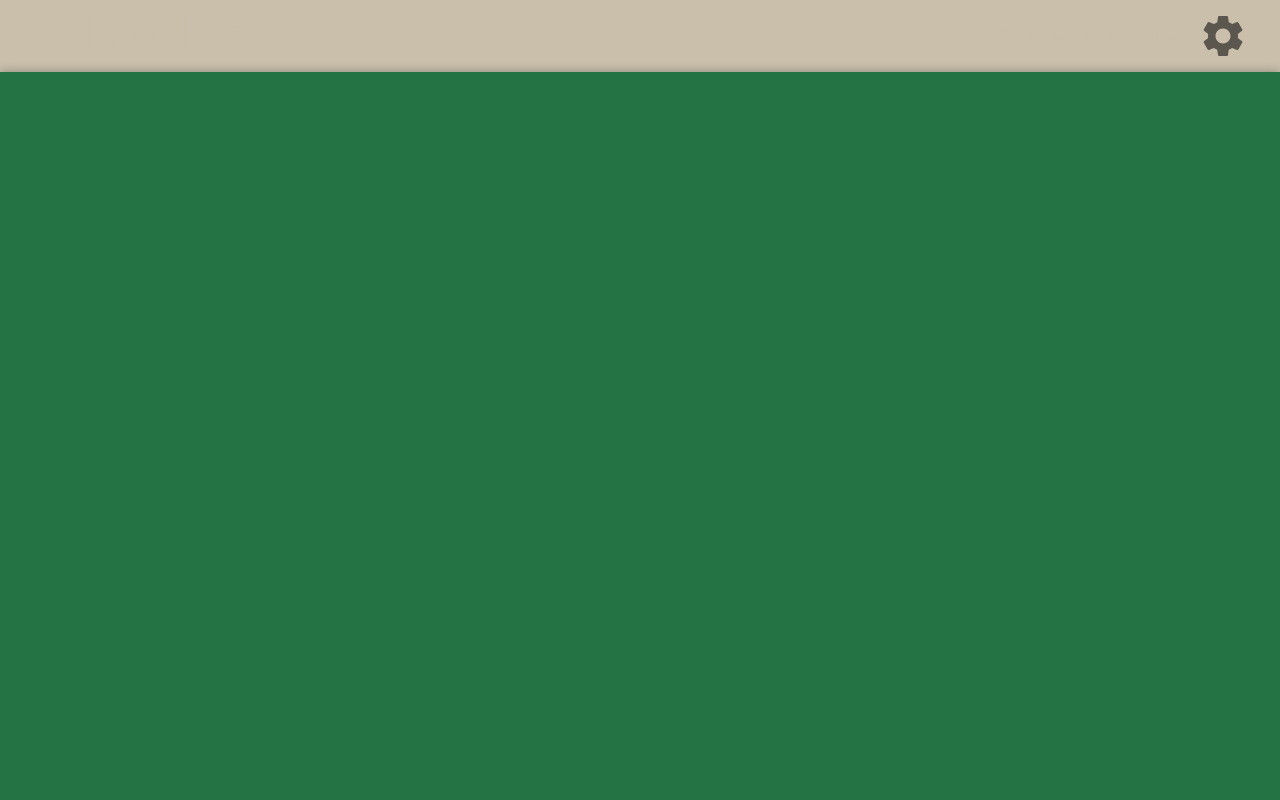
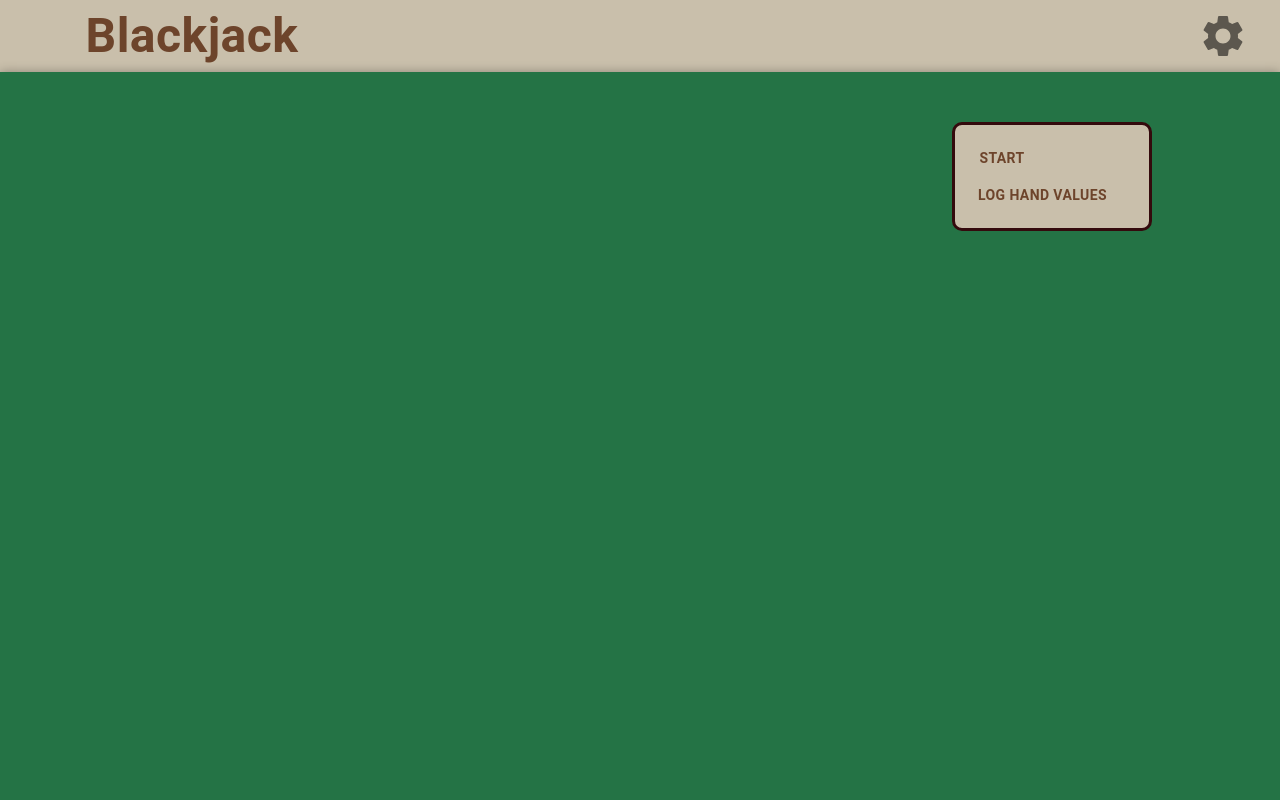
Before and after one commit to EthanNguyen-Tu/Blackjack, a React (Create React App) app: page / in a window 1280 px wide. Shown: the top 800 px of the page. Built offline with nearby package versions, Linux system fonts and the light colour scheme.

Commit message:
feat(Game): Separated Blackjack from App

```diff
--- a/src/App.tsx
+++ b/src/App.tsx
@@ -2,48 +2,30 @@ import React, { useState } from "react";
 import { Grid } from "@mui/system";
 import Settings from "./shared/components/Settings/Settings.tsx";
 import AllCards from "./pages/AllCards.tsx";
-import { AppBar, Button, Toolbar, Typography } from "@mui/material";
+import { AppBar, Toolbar, Typography } from "@mui/material";
 import Table from "./shared/components/Table/Table.tsx";
-import { DeckOfCards } from "./shared/components/PlayingCard/DeckOfCards.ts";
-import DecisionPanel from "./shared/components/DecisionPanel/DecisionPanel.tsx";
-import { HandOfCards } from "./shared/components/PlayingCard/HandOfCards.ts";
+import Blackjack from "./shared/components/Blackjack/Blackjack.tsx";
 
 function App() {
     const [showAllCards, setShowAllCards] = useState(true);
-    const [dealerHand, setDealerHand] = useState<HandOfCards>();
-    const [playerHand, setPlayerHand] = useState<HandOfCards>();
-
-    const deck = new DeckOfCards();
 
     const toggleAllCards = () => setShowAllCards(!showAllCards);
-
-    const logHandValues = () => {
-        console.log("Dealer Hand", dealerHand?.getHandValue());
-        console.log("Player Hand", playerHand?.getHandValue());
-    };
 
     return (
         <Grid container>
             <Grid size={12}>
-                <AppBar position="static" sx={{ backgroundColor: "#c9bfab" }}>
+                <AppBar position="static">
                     <Toolbar>
                         <Typography
                             marginLeft="5%"
                             fontSize={"3rem"}
                             sx={{
                                 flexGrow: 1,
-                                color: "primary.main",
                                 fontWeight: "bold",
                             }}
                         >
                             Blackjack
                         </Typography>
-                        <DecisionPanel
-                            deck={deck}
-                            setDealerHand={setDealerHand}
-                            setPlayerHand={setPlayerHand}
-                        />
-                        <Button onClick={logHandValues}>Log Hand Values</Button>
                         <Settings
                             showAllCards={showAllCards}
                             toggleAllCards={toggleAllCards}
@@ -52,7 +34,7 @@ function App() {
                 </AppBar>
             </Grid>
             <Grid container size={12} justifyContent={"center"}>
-                <Table dealer_hand={dealerHand} player_hand={playerHand} />
+                <Table game={<Blackjack />} />
             </Grid>
             {showAllCards && <AllCards />}
         </Grid>
--- /dev/null
+++ b/src/shared/components/Blackjack/Blackjack.tsx
@@ -0,0 +1,77 @@
+import { Grid } from "@mui/system";
+import PlayingCard from "../PlayingCard/PlayingCard.tsx";
+import "./Blackjack.css";
+import React, { useState } from "react";
+import { HandOfCards } from "../PlayingCard/HandOfCards.ts";
+import { DeckOfCards } from "../PlayingCard/DeckOfCards.ts";
+import DecisionPanel from "../DecisionPanel/DecisionPanel.tsx";
+
+function Blackjack() {
+    const [dealerHand, setDealerHand] = useState<HandOfCards>();
+    const [playerHand, setPlayerHand] = useState<HandOfCards>();
+
+    const deck = new DeckOfCards();
+
+    return (
+        <Grid
+            container
+            direction="column"
+            justifyContent="space-between"
+            alignItems="center"
+            style={{ height: "85%" }}
+        >
+            <DecisionPanel
+                deck={deck}
+                dealerHand={dealerHand}
+                playerHand={playerHand}
+                setDealerHand={setDealerHand}
+                setPlayerHand={setPlayerHand}
+                sx={{
+                    position: "absolute",
+                    top: "50px",
+                    right: "clamp(50px, 10vw, 200px)",
+                }}
+            />
+            <Grid
+                container
+                size={12}
+                justifyContent="center"
+                alignItems="center"
+            >
+                {dealerHand &&
+                    dealerHand.getHand().map((card, idx) => (
+                        <PlayingCard
+                            card={card}
+                            sx={{
+                                zIndex: idx,
+                                marginLeft: "-75px",
+                                marginTop: 25 * idx + "px",
+                            }}
+                            key={"Dealer-" + card}
+                        />
+                    ))}
+            </Grid>
+            <Grid
+                container
+                size={12}
+                justifyContent="center"
+                alignItems="center"
+            >
+                {playerHand &&
+                    playerHand.getHand().map((card, idx) => (
+                        <PlayingCard
+                            card={card}
+                            sx={{
+                                zIndex: idx,
+                                marginLeft: "-75px",
+                                marginTop: -25 * idx + "px",
+                            }}
+                            key={"Player-" + card}
+                        />
+                    ))}
+            </Grid>
+        </Grid>
+    );
+}
+
+export default Blackjack;
--- a/src/shared/components/DecisionPanel/DecisionPanel.tsx
+++ b/src/shared/components/DecisionPanel/DecisionPanel.tsx
@@ -1,9 +1,17 @@
 import { Button } from "@mui/material";
+import { Grid } from "@mui/system";
 import React from "react";
 import "./DecisionPanel.css";
 import { HandOfCards } from "../PlayingCard/HandOfCards.ts";
 
-function DecisionPanel({ deck, setDealerHand, setPlayerHand }) {
+function DecisionPanel({
+    deck,
+    dealerHand,
+    playerHand,
+    setDealerHand,
+    setPlayerHand,
+    sx,
+}) {
     const handleStart = () => {
         const hand1 = new HandOfCards();
         const hand2 = new HandOfCards();
@@ -15,7 +23,45 @@ function DecisionPanel({ deck, setDealerHand, setPlayerHand }) {
         setPlayerHand(hand2);
     };
 
-    return <Button onClick={handleStart}>Start</Button>;
+    const logHandValues = () => {
+        console.log("Dealer Hand", dealerHand?.getHandValue());
+        console.log("Player Hand", playerHand?.getHandValue());
+    };
+
+    return (
+        <Grid
+            container
+            spacing={0}
+            sx={{
+                padding: "15px",
+                borderRadius: "10px",
+                bgcolor: "primary.main",
+                borderStyle: "solid",
+                borderColor: "#340a0d",
+                width: "200px",
+                ...sx,
+            }}
+            alignItems="center"
+            justifyItems="center"
+        >
+            <Grid size={12}>
+                <Button
+                    onClick={handleStart}
+                    sx={{ color: "primary.contrastText" }}
+                >
+                    Start
+                </Button>
+            </Grid>
+            <Grid size={12}>
+                <Button
+                    onClick={logHandValues}
+                    sx={{ color: "primary.contrastText" }}
+                >
+                    Log Hand Values
+                </Button>
+            </Grid>
+        </Grid>
+    );
 }
 
 export default DecisionPanel;
```
Also changed, not shown: src/shared/components/Blackjack/Blackjack.css (added).
